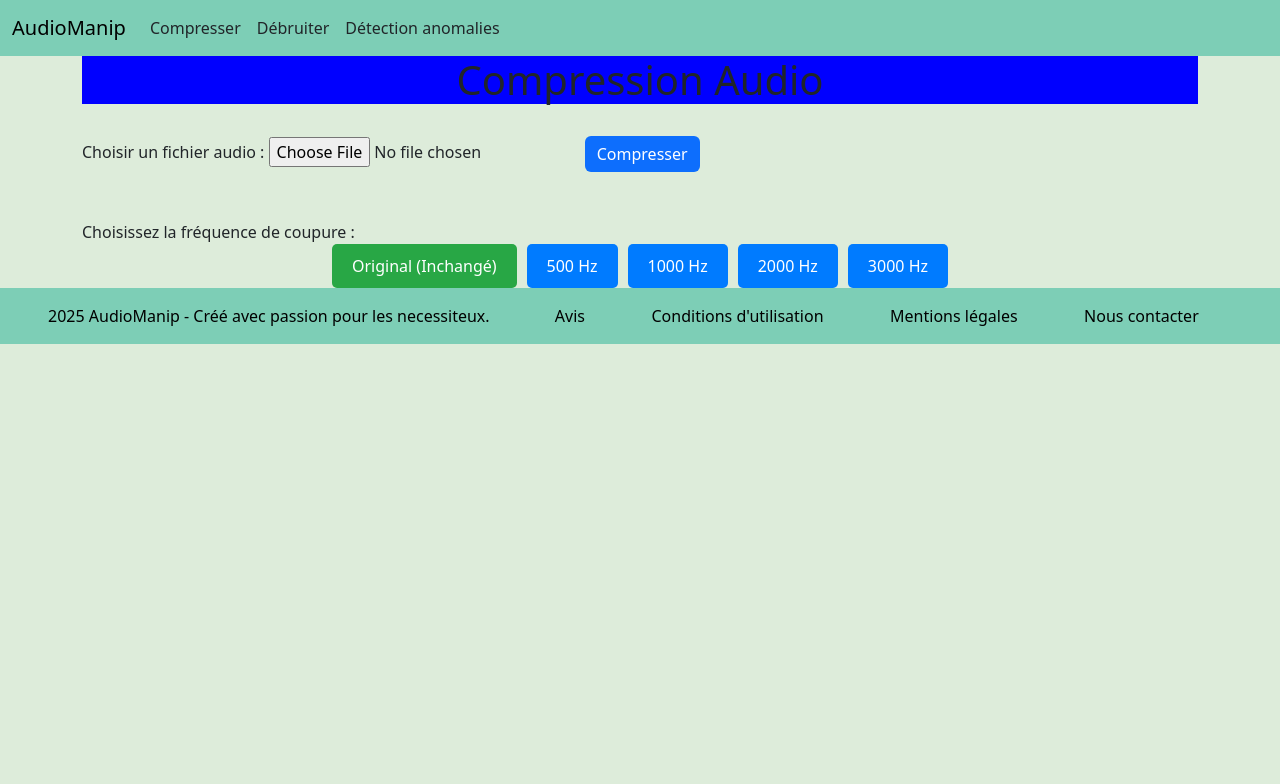
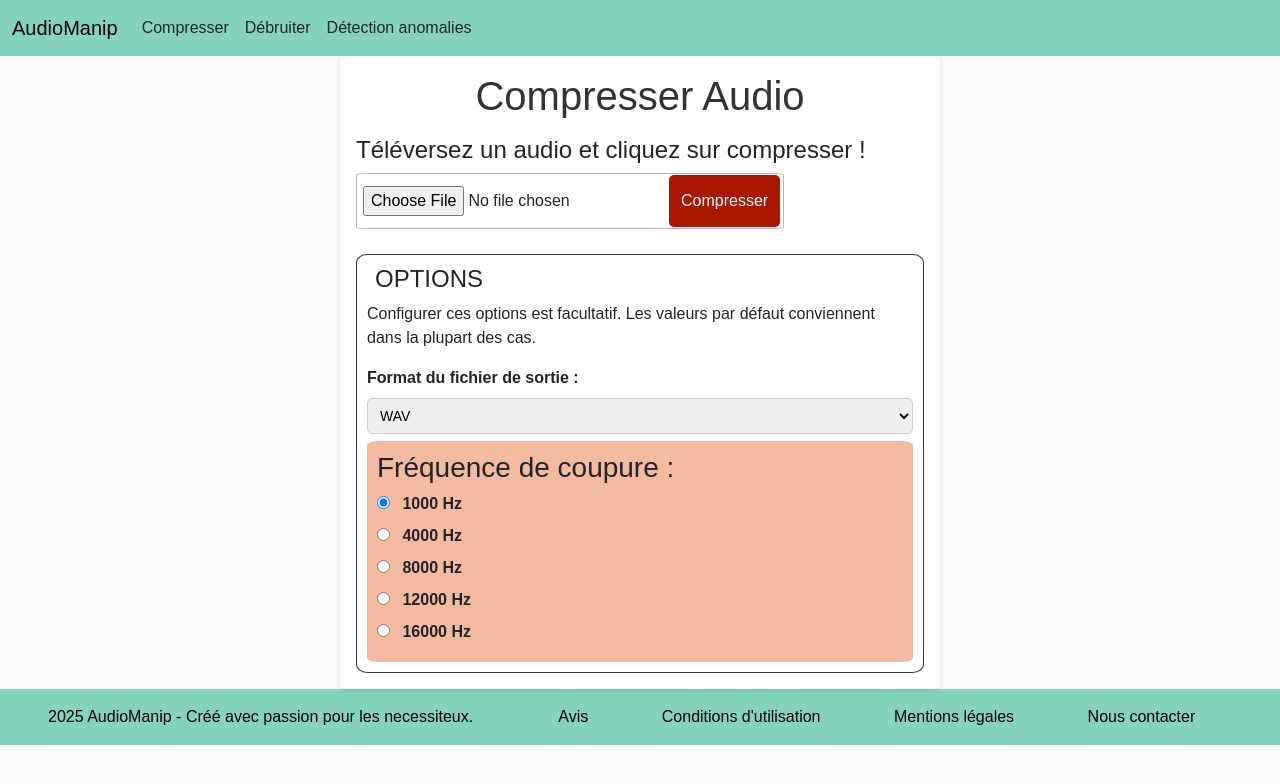
Before and after one commit to diopmedoune/audio-processing, a Django app: page /compression/ in a window 1280 px wide. Shown: the top 784 px of the page. Run offline with Django 5.2, Linux system fonts and the light colour scheme.

Commit message:
front compression app

```diff
--- a/audio_compression/static/audio_compression/css/compression.css
+++ b/audio_compression/static/audio_compression/css/compression.css
@@ -1,25 +1,192 @@
-.compression {
-    background-color: blue;
+body {
+    font-family: Arial, sans-serif;
+    margin: 0;
+    padding: 0;
+    background-color: #f9f9f9;
 }
 
-.freq-buttons {
+main {
+    padding: 1rem;
+    max-width: 600px;
+    margin: auto;
+    background: white;
+    border-radius: 5px;
+    box-shadow: 0 2px 4px rgba(0, 0, 0, 0.1);
+}
+
+h1 {
+    text-align: center;
+    color: #333;
+    margin-bottom: 1rem;
+}
+
+label {
+    display: block;
+    margin: 0.5rem 0;
+    font-weight: bold;
+}
+
+input[type="file"] {
+    margin: 0.5rem 0;
+    padding: 3px;
+    border-radius: 1%;
+}
+.input_btn {
+    border: 1px solid rgb(184, 181, 181);
     display: flex;
-    gap: 10px;
-    justify-content: center;
+    flex-direction: row;
+    padding: 3px;
+    padding-top: 1px;
+    padding-bottom: 1px;
+    border-radius: 3%;
 }
-.freq-button {
-    padding: 10px 20px;
-    background-color: #007bff;
+.options {
+    margin-top: 25px;
+    border: 1px solid rgb(58, 56, 56);
+    padding: 10px;
+    border-radius: 2%;
+}
+.freq-radios {
+    background-color: #F1BAA1;
+    padding: 10px;
+    border-radius: 2%;
+    margin-top: 7px;
+}
+.freq-radios label {
+    display: block;
+    margin: 0.5rem 0;
+    cursor: pointer;
+}
+
+input[type="radio"] {
+    margin-right: 0.5rem;
+}
+
+.btn {
+    display: block;
+    background-color: #AA1803;
     color: white;
+    text-align: center;
     border: none;
     border-radius: 5px;
     cursor: pointer;
+}
+.btn:hover {
+    background-color: #56c3a8b5;
+}
+audio {
+    display: block;
+    margin: 1rem 0;
+    width: 100%;
+}
+.form-inline {
+    display: flex;
+    align-items: center;
+    gap: 10px;
+}
+
+.form-inline label {
+    white-space: nowrap;
+}
+
+.form-inline input[type="file"] {
+    flex: 1;
+}
+
+.aelect-container {
+    display: flex;
+    align-items: center;
+    border: 1px solid #ccc;
+    padding: 5px;
+    width: 100%;
+    max-width: 610px;
+    border-radius: 5px;
+}
+
+.aselect-container label {
+    margin-right: 10px;
+    font-weight: bold;
+}
+
+.aselect-container select {
+    padding: 8px;
+    width: 100%;
+    font-size: 14px;
+    border: 1px solid #ccc;
+    border-radius: 5px;
+}
+.format_audio {
+    background-color: #F1BAA1 !important;
+}
+.compression-info-container {
+    background-color: #f9f9f9;
+    border: 1px solid #ddd;
+    border-radius: 8px;
+    padding: 16px;
+    max-width: 400px;
+    box-shadow: 0 4px 8px rgba(0, 0, 0, 0.1);
+    font-family: 'Arial', sans-serif;
+    margin: 8px auto;
+}
+
+.compression-info-container h2 {
+    font-size: 1.5em;
+    color: #333;
+    margin-bottom: 12px;
+}
+
+.compression-info-container p {
+    font-size: 1em;
+    color: #555;
+    margin: 8px 0;
+}
+
+.audio-container {
+    background-color: #f9f9f9;
+    border: 1px solid #ddd;
+    border-radius: 8px;
+    padding: 16px;
+    max-width: 600px;
+    margin: 16px auto;
+    font-family: 'Arial', sans-serif;
+    box-shadow: 0 4px 8px rgba(0, 0, 0, 0.1);
+}
+
+.audio-container h2 {
+    font-size: 1.5em;
+    color: #333;
+    margin-bottom: 8px;
+    text-align: center;
+}
+
+.audio-container audio {
+    display: block;
+    margin: 12px auto;
+    width: 100%;
+    max-width: 500px;
+}
+.results {
+    display: flex;
+    flex-direction: column;
+    align-items: center;
+    gap: 20px;
+}
+
+.btn.telecharger {
+    display: inline-block;
+    background-color: #AA1803;
+    color: #fff;
     font-size: 16px;
+    padding: 10px 20px;
+    border: none;
+    border-radius: 4px;
+    text-decoration: none;
+    text-align: center;
+    cursor: pointer;
     transition: background-color 0.3s ease;
+    margin-bottom: 30px;
 }
-.freq-button:hover {
-    background-color: #0056b3;
+
+.btn.telecharger:hover {
+    background-color: #56c3a8b5;
 }
-.freq-button.selected {
-    background-color: #28a745;
-}
--- a/audio_compression/templates/audio_compression/compression.html
+++ b/audio_compression/templates/audio_compression/compression.html
@@ -1,50 +1,60 @@
 {% extends 'base.html' %}
 {% load static %}
+{% load custom_filters %}
 {% block content %}
-<h1 class="text-center compression">Compression Audio</h1></br>
+<main>
+    <h1>Compresser Audio</h1>
+    <form method="post" enctype="multipart/form-data">
+        {% csrf_token %}
+        <h4>Téléversez un audio et cliquez sur compresser !</h4>
+        <div class="form-inline">
+           <span class="input_btn" >
+            <input type="file" id="audio_file" name="audio_file" accept=".wav" required>
+            <button type="submit" class="btn">
+                Compresser <i class="fas fa-arrow-right"></i>
+            </button>
+        </span>
+        </div>
 
-<form method="post" enctype="multipart/form-data">
-    {% csrf_token %}
-    <div class="form-group">
-        <label for="audio_file">Choisir un fichier audio :</label>
-        <input type="file" id="audio_file" name="audio_file" accept=".wav" required>
-        <button type="submit" class="btn btn-primary">Compresser</button>
-    </br></br></br>
-    </div>
+        <div class="options">
+            <h4>
+                <i class="fas fa-cogs" style="font-size: 20px; margin-right: 8px;"></i>
+                OPTIONS
+            </h4>
+            <p>Configurer ces options est facultatif. Les valeurs par défaut conviennent dans la plupart des cas.</p>
 
-    <div class="form-group">
-        <label>Choisissez la fréquence de coupure :</label>
-        <div class="freq-buttons">
-            <button type="button" class="freq-button {% if default_frequency == 1000 %}selected{% endif %}" data-value="1000">Original (Inchangé)</button>
-            <button type="button" class="freq-button" data-value="500">500 Hz</button>
-            <button type="button" class="freq-button" data-value="1000">1000 Hz</button>
-            <button type="button" class="freq-button" data-value="2000">2000 Hz</button>
-            <button type="button" class="freq-button" data-value="3000">3000 Hz</button>
+            <div class"format_audio">
+                <div class="aselect-container">
+                    <label for="output_format">Format du fichier de sortie :</label>
+                    <select id="output_format" name="output_format">
+                        <option value="WAV">WAV</option>
+                        <option value="MP3">MP3</option>
+                    </select>
+                </div>
+            </div>
+
+            <div class="freq-radios">
+                <h3>Fréquence de coupure :</h3>
+                <label>
+                    <input type="radio" name="cutoff_frequency" value="1000" {% if default_frequency == 1000 %}checked{% endif %}>
+                    1000 Hz
+                </label>
+                <label>
+                    <input type="radio" name="cutoff_frequency" value="4000" {% if default_frequency == 2000 %}checked{% endif %}>
+                    4000 Hz
+                </label>
+                <label>
+                    <input type="radio" name="cutoff_frequency" value="8000" {% if default_frequency == 3000 %}checked{% endif %}>
+                    8000 Hz
+                </label>                <label>
+                    <input type="radio" name="cutoff_frequency" value="12000" {% if default_frequency == 3000 %}checked{% endif %}>
+                    12000 Hz
+                </label>                <label>
+                    <input type="radio" name="cutoff_frequency" value="16000" {% if default_frequency == 3000 %}checked{% endif %}>
+                    16000 Hz
+                </label>
+            </div>
         </div>
-        <input type="hidden" id="cutoff_frequency" name="cutoff_frequency" value="{{ default_frequency }}">
-    </div>
-</form>
-
-{% if compression_info %}
-<div class="text-center">
-    <h2>Informations de compression :</h2>
-    <p>Taille initiale : {{ compression_info.original_size }} octets</p>
-    <p>Taille finale : {{ compression_info.filtered_size }} octets</p>
-    <p>Pourcentage de compression : {{ compression_info.compression_ratio|floatformat:2 }}%</p>
-
-    <h3>Audio original :</h3>
-    <audio controls>
-        <source src="{{ original_file_url }}" type="audio/wav">
-        Votre navigateur ne supporte pas la lecture audio.
-    </audio>
-
-    <h3>Audio compressé :</h3>
-    <audio controls>
-        <source src="{{ compressed_file_url }}" type="audio/wav">
-        Votre navigateur ne supporte pas la lecture audio.
-    </audio>
-
-    <a href="{{ compressed_file_url }}" class="btn btn-success" download>Télécharger le fichier compressé</a>
-</div>
-{% endif %}
+    </form>
+</main>
 {% endblock %}
--- a/audio_compression/views.py
+++ b/audio_compression/views.py
@@ -1,35 +1,48 @@
 from django.shortcuts import render
-from django.core.files.storage import FileSystemStorage
-from django.conf import settings
 import os
-from audio_compression.compression import process_audio, get_compression_info
+from .compression import process_audio, get_compression_info
+from audio_compression.templatetags.custom_filters import bytes_to_mb
 
 def upload_and_compress(request):
+    compression_info = None
     default_frequency = 1000
+    compressed_file_url = None
+    original_file_url = None
+
+    context = {
+        'compression_info': compression_info,
+        'default_frequency': default_frequency,
+        'original_file_url': original_file_url,
+        'compressed_file_url': compressed_file_url,
+    }
 
     if request.method == 'POST' and request.FILES.get('audio_file'):
         audio_file = request.FILES['audio_file']
-        fs = FileSystemStorage()
-        original_file_path = fs.save(audio_file.name, audio_file)
-        original_file_full_path = fs.path(original_file_path)
+        cutoff_frequency = float(request.POST.get('cutoff_frequency', default_frequency))
 
-        cutoff_frequency = request.POST.get('cutoff_frequency', default_frequency)
-        cutoff_frequency = float(cutoff_frequency)
+        temp_dir = 'media/temp/'
+        if not os.path.exists(temp_dir):
+            os.makedirs(temp_dir)
 
-        compressed_file_name = f"compressed_{audio_file.name}"
-        compressed_file_path = os.path.join(settings.MEDIA_ROOT, compressed_file_name)
+        input_path = os.path.join(temp_dir, audio_file.name)
+        output_path = os.path.join(temp_dir, f"compressed_{audio_file.name}")
 
-        process_audio(original_file_full_path, compressed_file_path, cutoff_frequency)
+        with open(input_path, 'wb+') as temp_file:
+            for chunk in audio_file.chunks():
+                temp_file.write(chunk)
 
-        compression_info = get_compression_info(original_file_full_path, compressed_file_path)
+        process_audio(input_path, output_path, cutoff_frequency)
+        compression_info = get_compression_info(input_path, output_path)
 
-        return render(request, 'audio_compression/compression.html', {
-            'original_file_url': fs.url(original_file_path),
-            'compressed_file_url': fs.url(compressed_file_name),
+        original_file_url = f"/{input_path}"
+        compressed_file_url = f"/{output_path}"
+
+        context = {
             'compression_info': compression_info,
             'default_frequency': default_frequency,
-        })
+            'original_file_url': original_file_url,
+            'compressed_file_url': compressed_file_url,
+        }
+        return render(request, 'audio_compression/success_compression.html', context=context)
 
-    return render(request, 'audio_compression/compression.html', {
-        'default_frequency': default_frequency,
-    })
+    return render(request, 'audio_compression/compression.html', context=context)
```
Also changed, not shown: audio_compression/templates/audio_compression/success_compression.html (added, +28 -0 lines).
